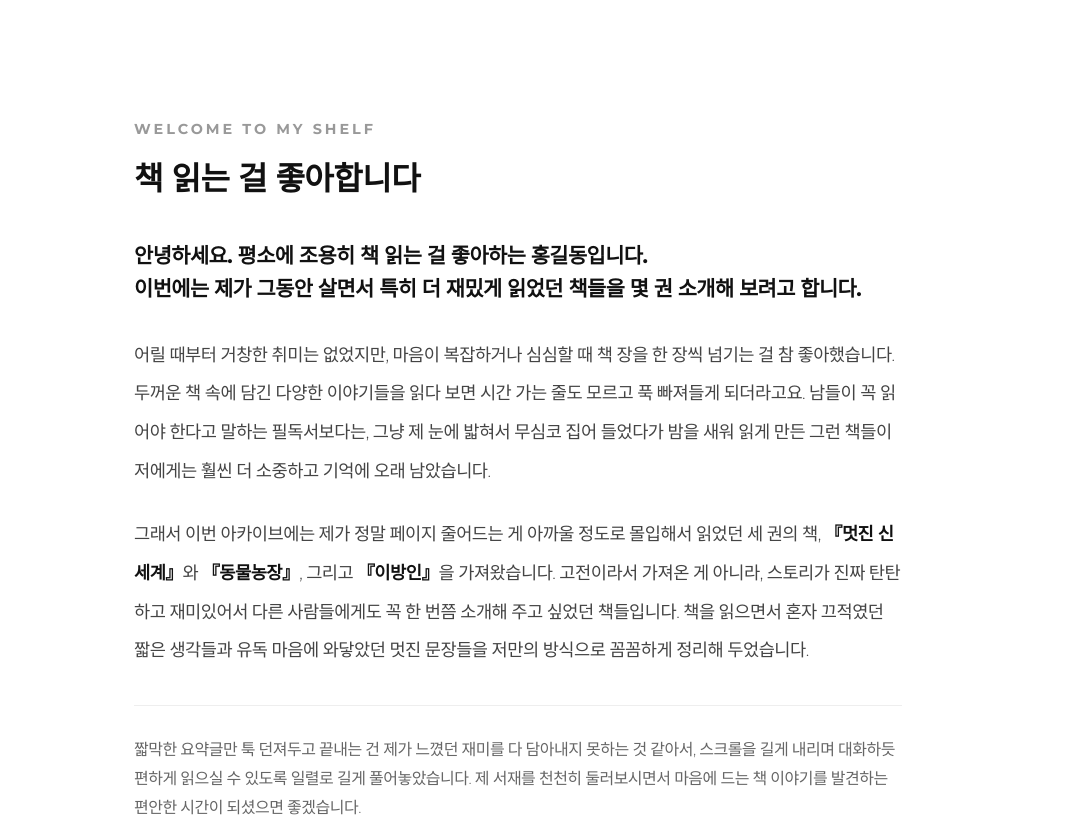
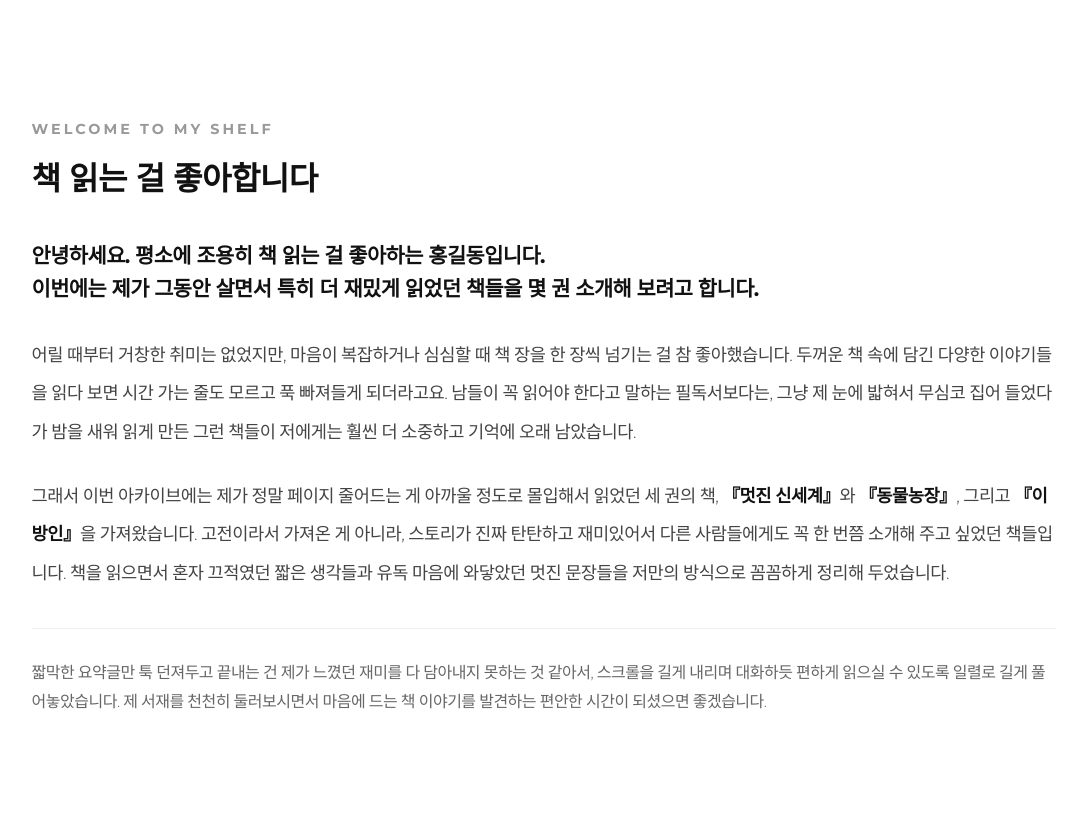
Before and after one commit to gkjdsvg/suhee-portpolio, a plain HTML site: page assignments/portfolio.html in a window 1280 px wide. Shown: the part 860-1686 px from the top of the page, without its empty margins (122-1205 px from the left). Drawn offline with Linux system fonts and the light colour scheme.

Commit message:
nnnnnnnn

```diff
--- a/assignments/portfolio.html
+++ b/assignments/portfolio.html
@@ -296,12 +296,14 @@
                 <div class="home-bg-image"></div>
             </section>
 
-            <section id="about" style="flex-direction: column; align-items: flex-start; padding: 180px 20%;">
-                <div>
+            <section id="about" style="flex-direction: column; align-items: flex-start; padding: 180px 8% 180px 12%;">
+
+                <div style="width: 100%; max-width: 1400px;">
+
                     <div class="book-no">WELCOME TO MY SHELF</div>
                     <h2 style="font-size: 2rem; font-weight:700; margin-bottom:40px; text-transform: uppercase;">책 읽는 걸 좋아합니다</h2>
 
-                    <div class="about-content" style="font-size: 1.1rem; line-height: 2.2; color: #444; font-weight: 300;">
+                    <div class="about-content" style="font-size: 1.1rem; line-height: 2.2; color: #444; font-weight: 300; width: 100%;">
                         <p style="font-size: 1.3rem; font-weight: 700; color: #111; margin-bottom: 30px; line-height: 1.6;">
                             안녕하세요. 평소에 조용히 책 읽는 걸 좋아하는 홍길동입니다. <br>
                             이번에는 제가 그동안 살면서 특히 더 재밌게 읽었던 책들을 몇 권 소개해 보려고 합니다.
@@ -323,6 +325,7 @@
                             짧막한 요약글만 툭 던져두고 끝내는 건 제가 느꼈던 재미를 다 담아내지 못하는 것 같아서, 스크롤을 길게 내리며 대화하듯 편하게 읽으실 수 있도록 일렬로 길게 풀어놓았습니다. 제 서재를 천천히 둘러보시면서 마음에 드는 책 이야기를 발견하는 편안한 시간이 되셨으면 좋겠습니다.
                         </p>
                     </div>
+
                 </div>
             </section>
 
```
